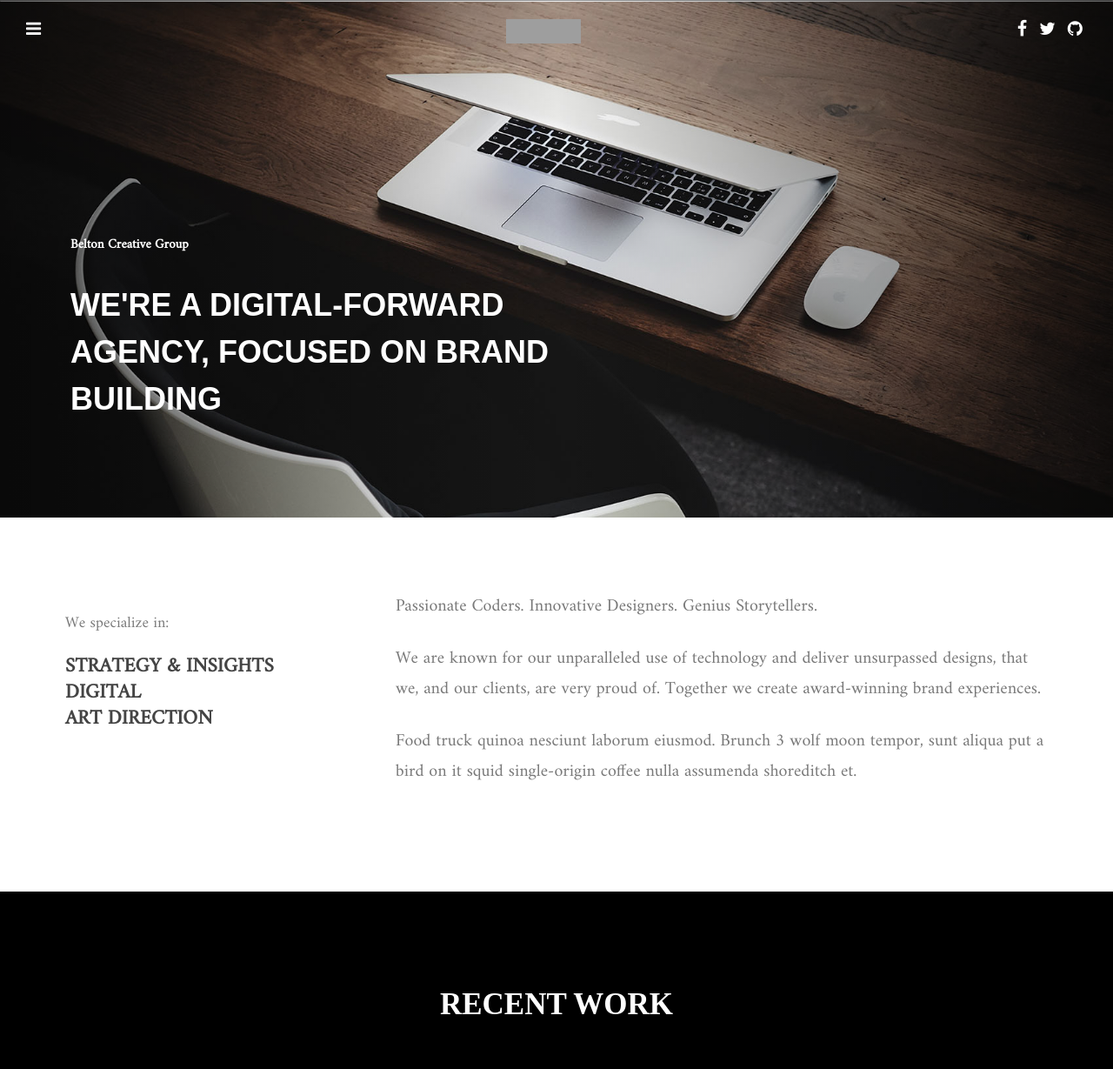
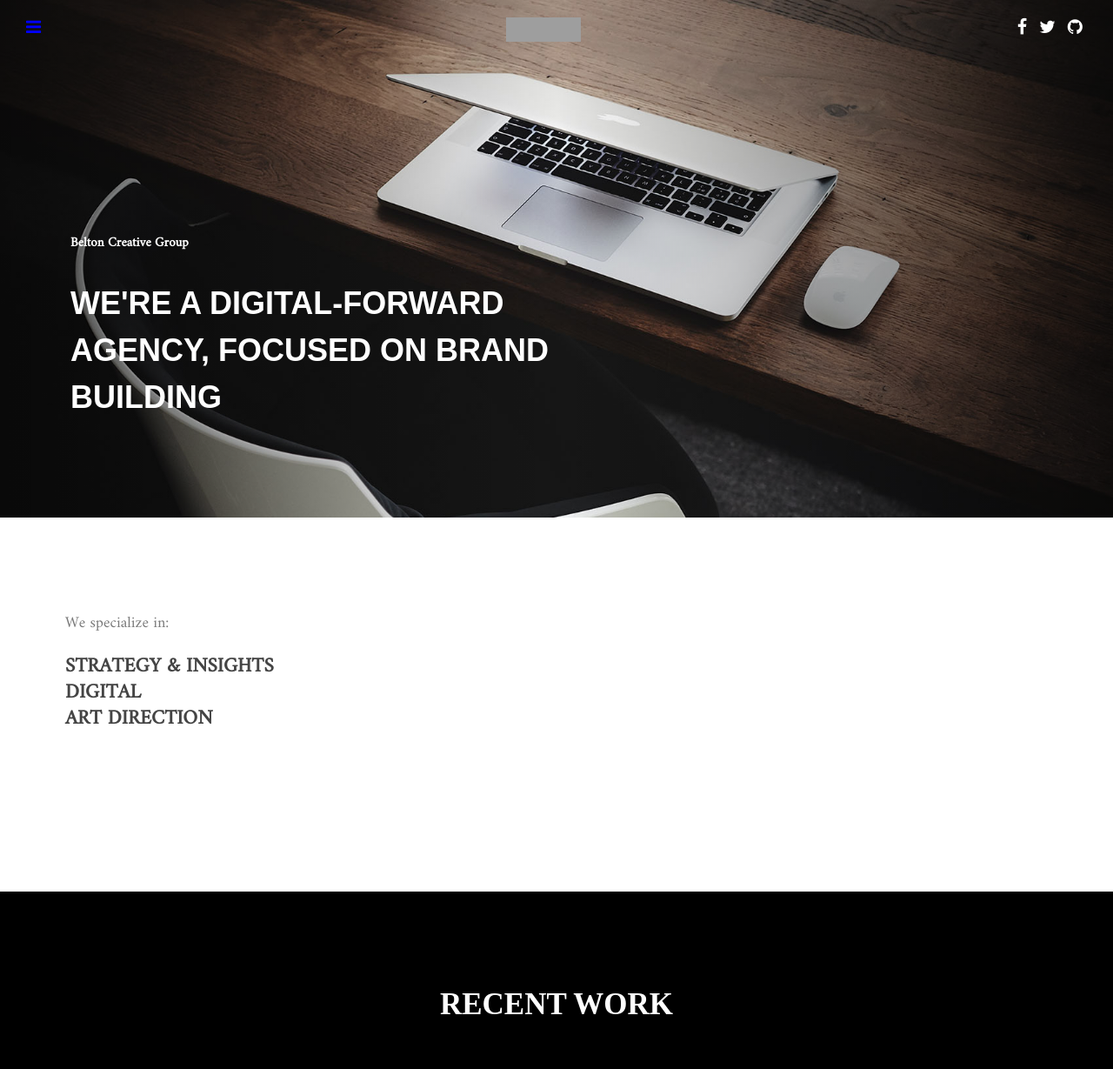
Before and after one commit to NguyenHung090399/nguyenhung090399.github.io, a plain HTML site: page index.html in a window 1280 px wide. Shown: the top 1229 px of the page at 87% size. Drawn offline with Linux system fonts and the light colour scheme; grey boxes are pictures that could not be loaded.

Commit message:
xoa class rigrt dong 45 hihi

```diff
--- a/index.html
+++ b/index.html
@@ -11,9 +11,6 @@
 </head>
 <body>
     <div class="banner_top">
-        <div class="add">
-            <hr>
-        </div>
         <div class="_3cot">
             <div class="_1cot cottrai">
                 <a href=""><div class="fa fa-bars"></div></a>
@@ -45,12 +42,12 @@
                 DIGITAL <br>
                 ART DIRECTION</h2>
         </div>
-        <div class="right">
+        <!-- <div class="right">
             <p>Passionate Coders. Innovative Designers. Genius Storytellers.</p>
             <p>We are known for our unparalleled use of technology and deliver unsurpassed designs, that we, and our clients, are very proud of. Together we create award-winning brand experiences.</p>
             <p>
                 Food truck quinoa nesciunt laborum eiusmod. Brunch 3 wolf moon tempor, sunt aliqua put a bird on it squid single-origin coffee nulla assumenda shoreditch et.</p>
-        </div>
+        </div> -->
     </div>
     <!-- end content1 -->
     <div class="black_banner">
```
